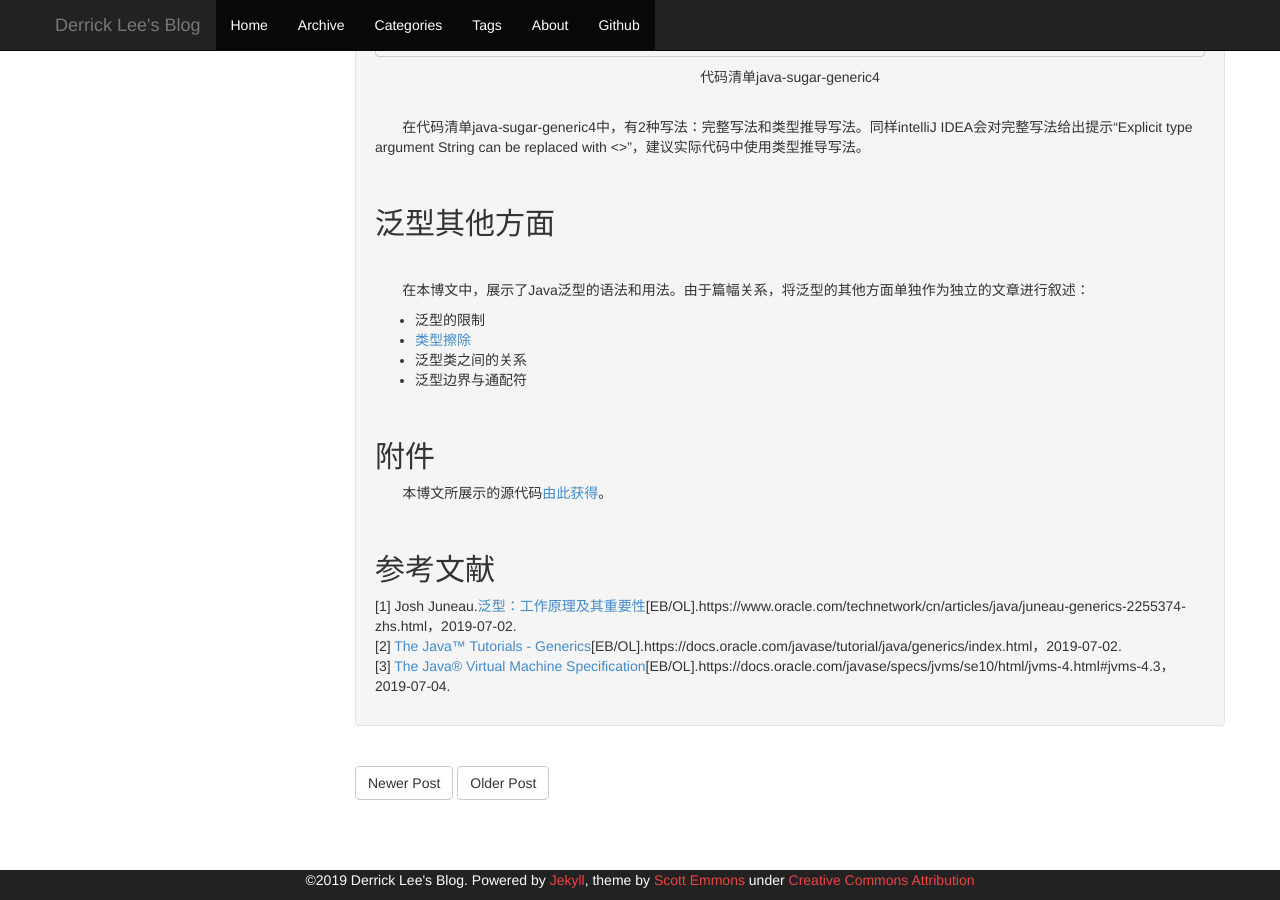
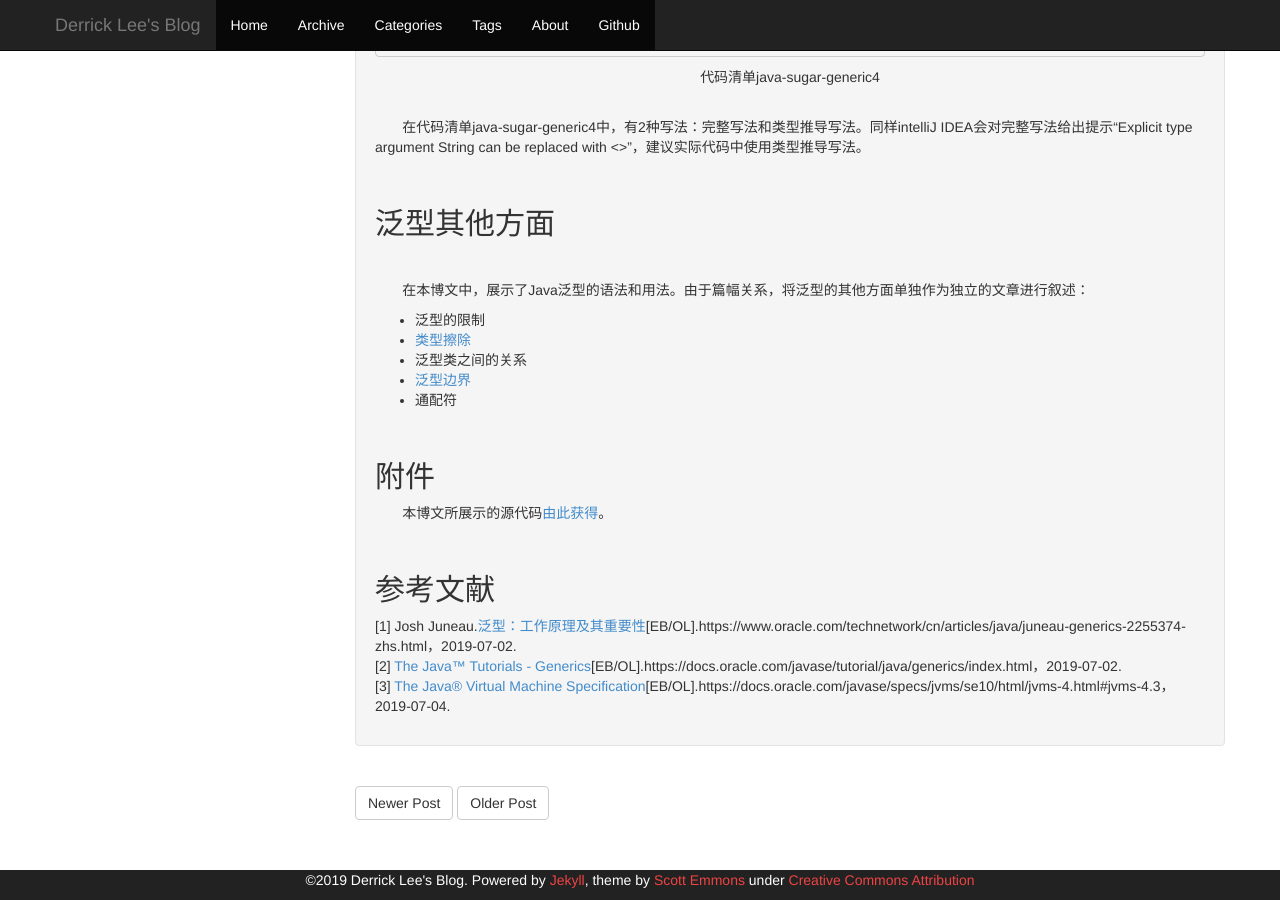
Before and after one commit to leesir/leesir.github.io, a Jekyll site: the page built from _posts/2019-07-02-java-sugar-generic.md, in a window 1280 px wide and 900 px high, scrolled down 3264 px. Built offline with Jekyll 4.4.1, drawn with Linux system fonts in a browser that asks for light colours; comment, search, counter and statistics services are not loaded.

Commit message:
修改内容

```diff
--- a/_posts/2019-07-02-java-sugar-generic.md
+++ b/_posts/2019-07-02-java-sugar-generic.md
@@ -195,7 +195,8 @@ boolean compare3Result1 = new TestGenericMethod().compare3(new Object(), new Pai
 * 泛型的限制
 * [类型擦除](http://leesir.github.io/2019/07/java-sugar-generic)
 * 泛型类之间的关系
-* 泛型边界与通配符
+* [泛型边界]((http://leesir.github.io/2019/07/java-sugar-generic-wildcard))
+* 通配符
 
 <br>
 
```
